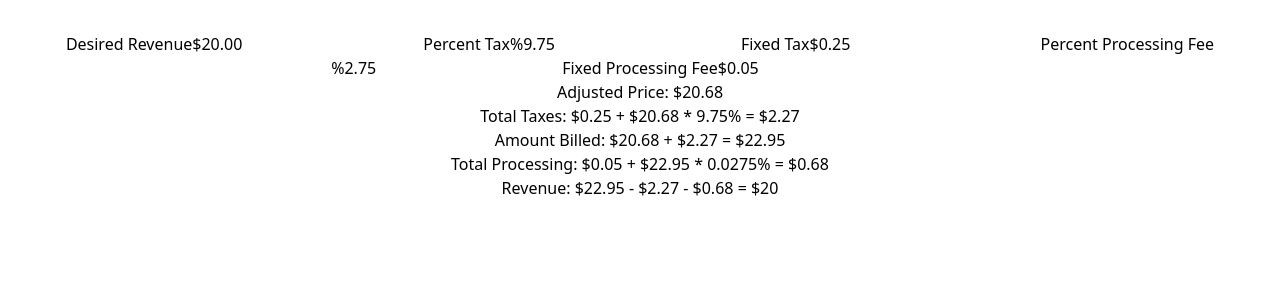
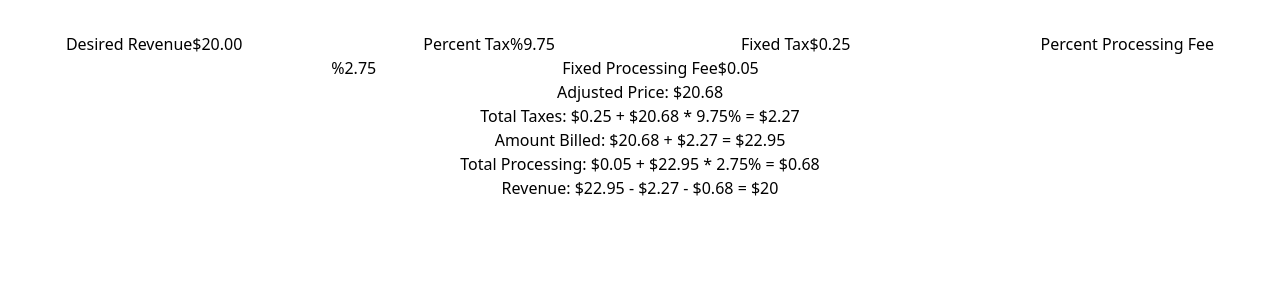
Before and after one commit to lucdar/price-adjustment-calculator, a React (Vite) app: page / in a window 1280 px wide. Shown: the top 300 px of the page. Built offline with nearby package versions, Linux system fonts and the light colour scheme.

Commit message:
don't divide percent in displayed text

```diff
--- a/src/components/PriceBreakdown.tsx
+++ b/src/components/PriceBreakdown.tsx
@@ -36,7 +36,7 @@ function PriceBreakdown({ listedPrice, percentTax, fixedTax, percentProcessFee,
       <p className="text-left">
         <span className="mb-4 text-xl font-bold">Total Processing: </span>
         <span className="text-l">
-          ${fixedProcessFee} + ${amountSubmitted} * {percentProcessFee / 100}% = ${totalProcessFee}
+          ${fixedProcessFee} + ${amountSubmitted} * {percentProcessFee}% = ${totalProcessFee}
         </span>
       </p>
       <p className="text-left">
```
